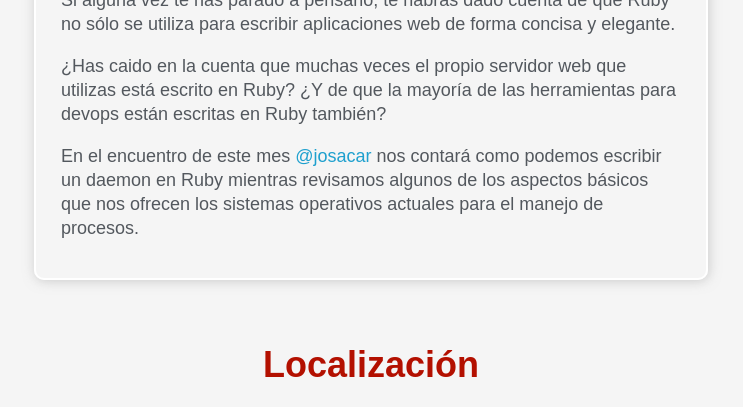
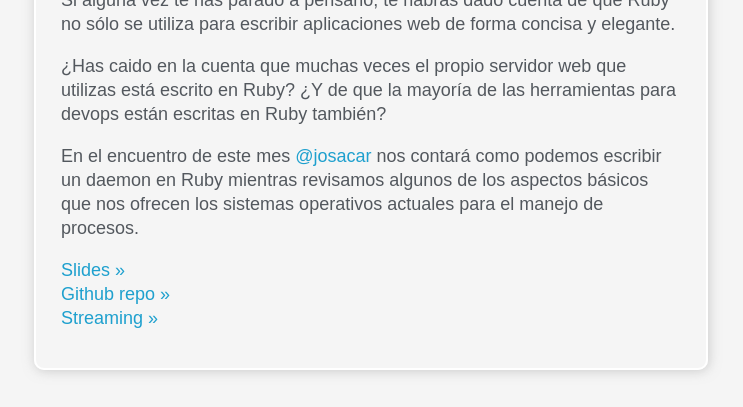
Before and after one commit to josacar/valenciarb.github.io, a Jekyll site: the page built from index.html, in a window 1280 px wide and 900 px high, scrolled down 625 px, cut to the strip 0-407 px from the top of the window. Shown: the whole strip, without its empty margins (269-1012 px from the left). Built offline with Jekyll 4.4.1, drawn with Linux system fonts in a browser that asks for light colours; some web fonts are replaced; Markdown is read by kramdown in place of the engine named in the settings.

Commit message:
Add slides, repo and streaming links for September 2014 event post

```diff
--- a/_posts/2014-09-23-escribiendo-daemons-en-ruby.markdown
+++ b/_posts/2014-09-23-escribiendo-daemons-en-ruby.markdown
@@ -8,3 +8,7 @@ Si alguna vez te has parado a pensarlo, te habrás dado cuenta de que Ruby no s
 ¿Has caido en la cuenta que muchas veces el propio servidor web que utilizas está escrito en Ruby? ¿Y de que la mayoría de las herramientas para devops están escritas en Ruby también?
 
 En el encuentro de este mes [@josacar](https://twitter.com/josacar) nos contará como podemos escribir un daemon en Ruby mientras revisamos algunos de los aspectos básicos que nos ofrecen los sistemas operativos actuales para el manejo de procesos.
+
+[Slides »](https://github.com/josacar/writing-daemons-in-ruby/blob/master/slides.pdf)
+[Github repo »](https://github.com/josacar/writing-daemons-in-ruby)
+[Streaming »](https://www.youtube.com/watch?v=QfZEX241UuU)
```
